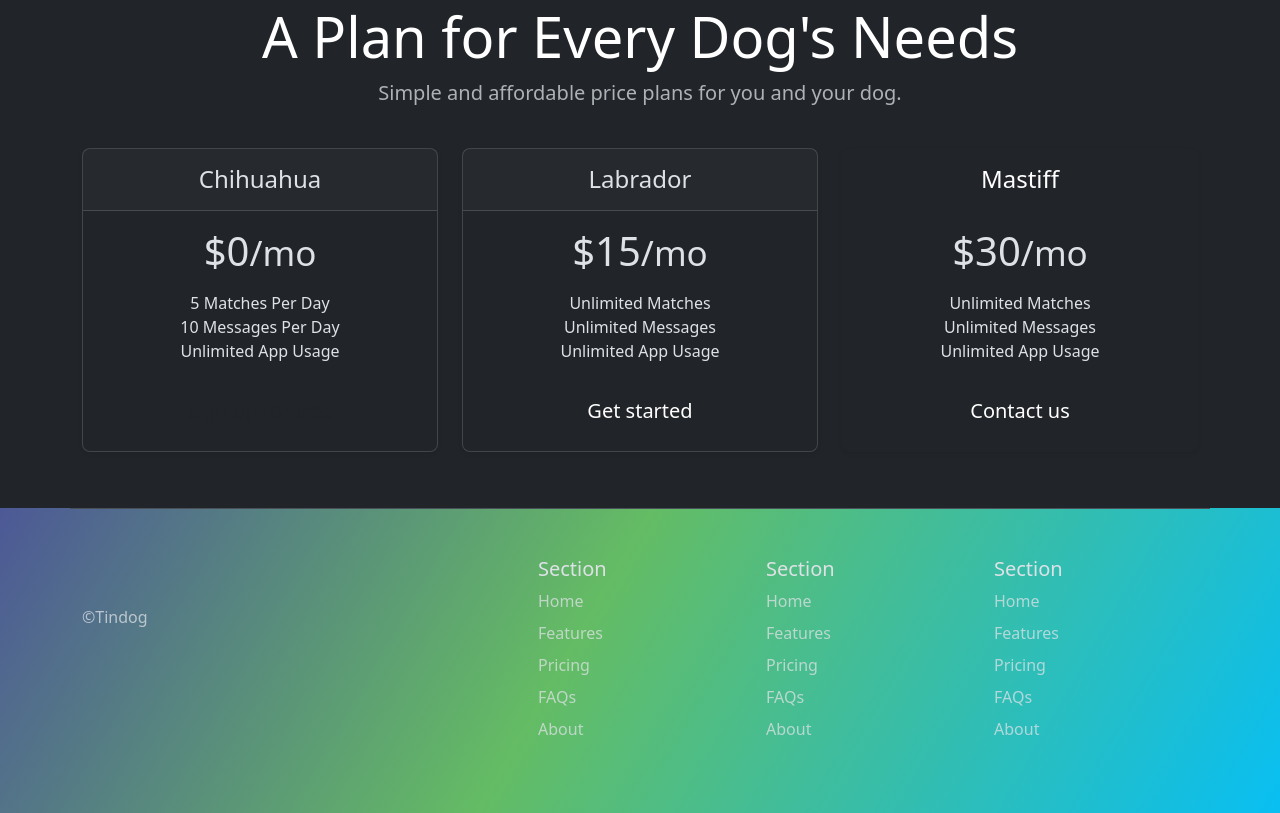
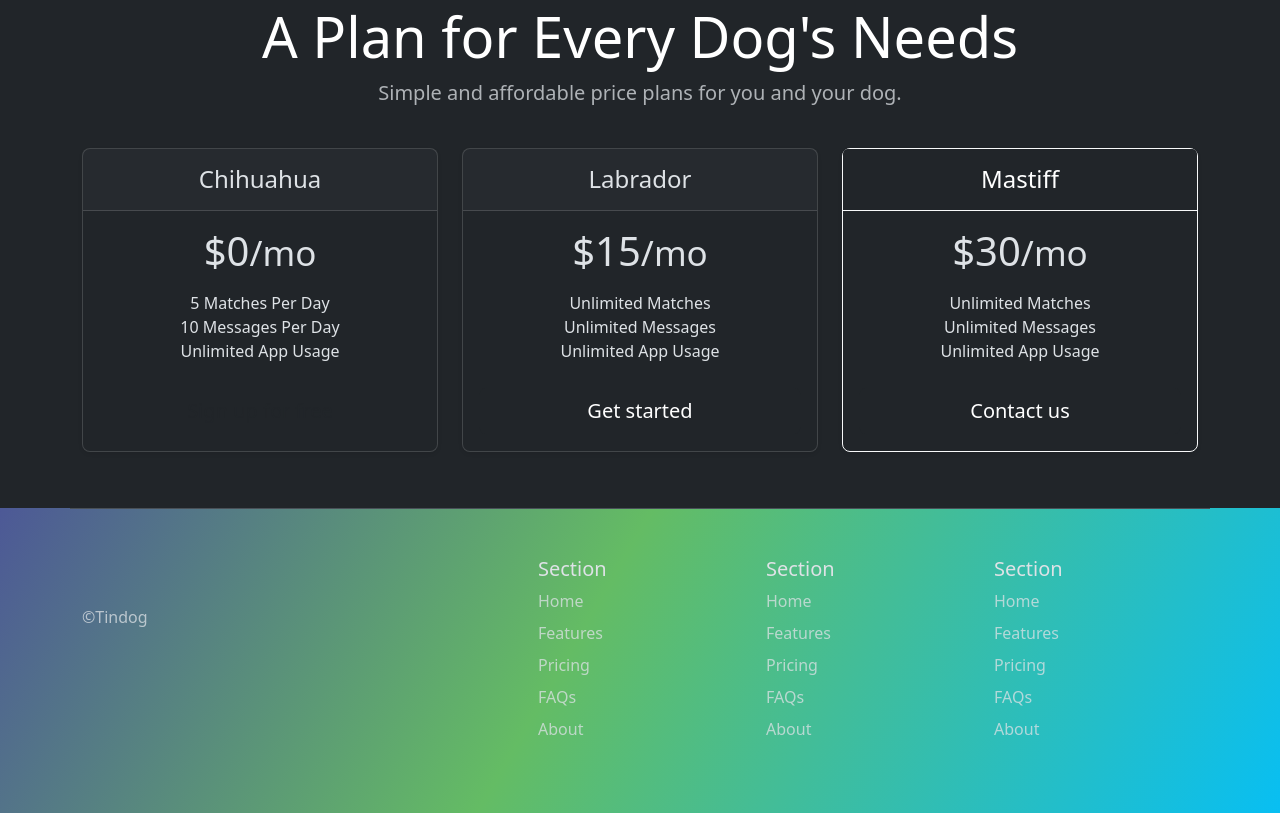
Before and after one commit to purnaaA17/Tindog, a plain HTML site: page index.html in a window 1280 px wide. Shown: the part 1503-2316 px from the top of the page. Drawn offline with nearby package versions, Linux system fonts and the light colour scheme.

Commit message:
Update index.html

```diff
--- a/index.html
+++ b/index.html
@@ -161,8 +161,8 @@ Download</button>
             </div>
           </div>
           <div class="col">
-            <div class="card mb-4 rounded-3 shadow-sm border-dark">
-              <div class="card-header py-3 text-bg-dark border-dark">
+            <div class="card mb-4 rounded-3 shadow-sm border-light">
+              <div class="card-header py-3 text-bg-dark border-light">
                 <h4 class="my-0 fw-normal">Mastiff</h4>
               </div>
               <div class="card-body">
```
